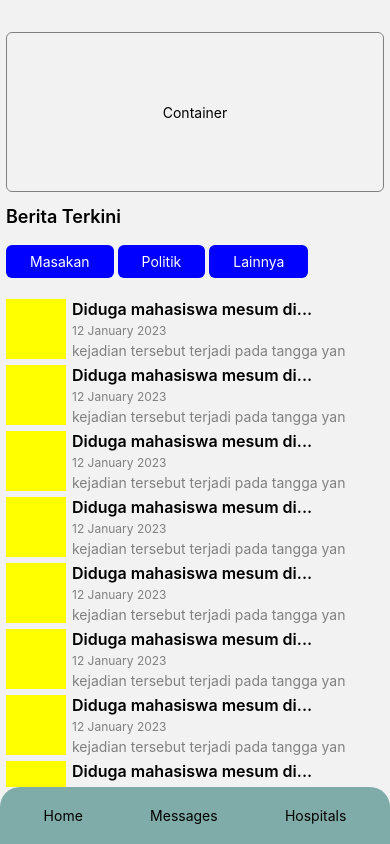
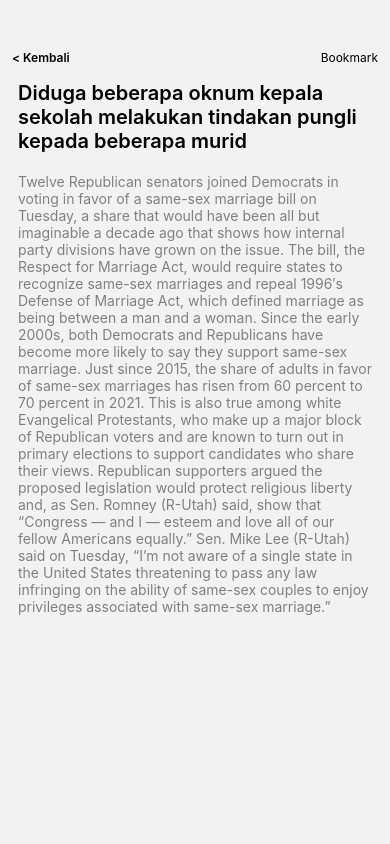
Before and after one commit to DikoMahendraa/news-app, a React Native app: screen /NewsDetail in a window 390 px wide. Built offline with nearby package versions, Linux system fonts and the light colour scheme.

Commit message:
feat: detail page for news details

```diff
--- a/src/routers/index.tsx
+++ b/src/routers/index.tsx
@@ -6,6 +6,7 @@ import Profile from '../views/Profile';
 import Playlist from '../views/Playlist';
 import Home from '../views/Home';
 import BottomNavigator from '../components/BottomNavigator';
+import NewsDetail from '../views/NewsDetail';
 
 const Tab = createBottomTabNavigator();
 const Stack = createStackNavigator();
@@ -36,6 +37,11 @@ const Router = () => {
         component={MainScreen}
         options={{headerShown: false}}
       />
+      <Stack.Screen
+        name="NewsDetail"
+        component={NewsDetail}
+        options={{headerShown: false}}
+      />
     </Stack.Navigator>
   );
 };
--- a/src/views/Home.tsx
+++ b/src/views/Home.tsx
@@ -3,7 +3,7 @@ import {View, Text, ScrollView} from 'react-native';
 import React from 'react';
 import {TouchableOpacity} from 'react-native-gesture-handler';
 
-export default function Home() {
+export default function Home({navigation}) {
   return (
     <ScrollView>
       <View style={{flex: 1, marginTop: 26, padding: 6, overflow: 'hidden'}}>
@@ -70,10 +70,11 @@ export default function Home() {
         </View>
 
         <View style={{marginTop: 12}}>
-          {Array.from({length: 10}).map(key => (
+          {Array.from({length: 10}).map(() => (
             <TouchableOpacity
+              onPress={() => navigation.push('NewsDetail')}
               style={{flexDirection: 'row', marginTop: 6}}
-              key={key}>
+              key={String(new Date())}>
               <View
                 style={{height: 60, width: 60, backgroundColor: 'yellow'}}
               />
--- /dev/null
+++ b/src/views/NewsDetail.tsx
@@ -0,0 +1,57 @@
+/* eslint-disable react-native/no-inline-styles */
+import {View, Text, ScrollView} from 'react-native';
+import React from 'react';
+import {TouchableOpacity} from 'react-native-gesture-handler';
+
+export default function NewsDetail({navigation}) {
+  return (
+    <ScrollView style={{paddingHorizontal: 12}}>
+      <View style={{flexDirection: 'row', justifyContent: 'space-between'}}>
+        <TouchableOpacity onPress={() => navigation.goBack()}>
+          <Text style={{fontSize: 12, marginTop: 50, fontWeight: '600'}}>
+            {'<'} Kembali
+          </Text>
+        </TouchableOpacity>
+        <TouchableOpacity onPress={() => navigation.goBack()}>
+          <Text style={{fontSize: 12, marginTop: 50, fontWeight: '400'}}>
+            Bookmark
+          </Text>
+        </TouchableOpacity>
+      </View>
+      <View style={{flex: 1, padding: 6, marginTop: 10, overflow: 'hidden'}}>
+        <Text style={{fontSize: 20, fontWeight: '600'}}>
+          Diduga beberapa oknum kepala sekolah melakukan tindakan pungli kepada
+          beberapa murid
+        </Text>
+
+        <Text
+          style={{
+            fontSize: 14,
+            marginTop: 20,
+            fontWeight: '400',
+            color: 'gray',
+          }}>
+          Twelve Republican senators joined Democrats in voting in favor of a
+          same-sex marriage bill on Tuesday, a share that would have been all
+          but imaginable a decade ago that shows how internal party divisions
+          have grown on the issue. The bill, the Respect for Marriage Act, would
+          require states to recognize same-sex marriages and repeal 1996′s
+          Defense of Marriage Act, which defined marriage as being between a man
+          and a woman. Since the early 2000s, both Democrats and Republicans
+          have become more likely to say they support same-sex marriage. Just
+          since 2015, the share of adults in favor of same-sex marriages has
+          risen from 60 percent to 70 percent in 2021. This is also true among
+          white Evangelical Protestants, who make up a major block of Republican
+          voters and are known to turn out in primary elections to support
+          candidates who share their views. Republican supporters argued the
+          proposed legislation would protect religious liberty and, as Sen.
+          Romney (R-Utah) said, show that “Congress — and I — esteem and love
+          all of our fellow Americans equally.” Sen. Mike Lee (R-Utah) said on
+          Tuesday, “I’m not aware of a single state in the United States
+          threatening to pass any law infringing on the ability of same-sex
+          couples to enjoy privileges associated with same-sex marriage.”
+        </Text>
+      </View>
+    </ScrollView>
+  );
+}
```
